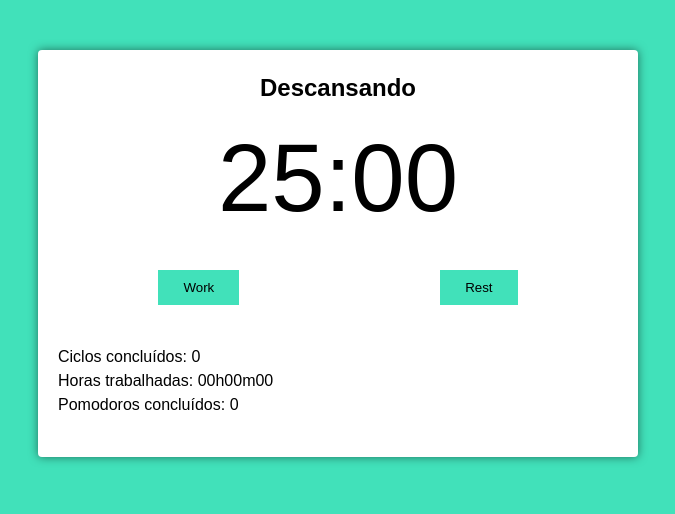
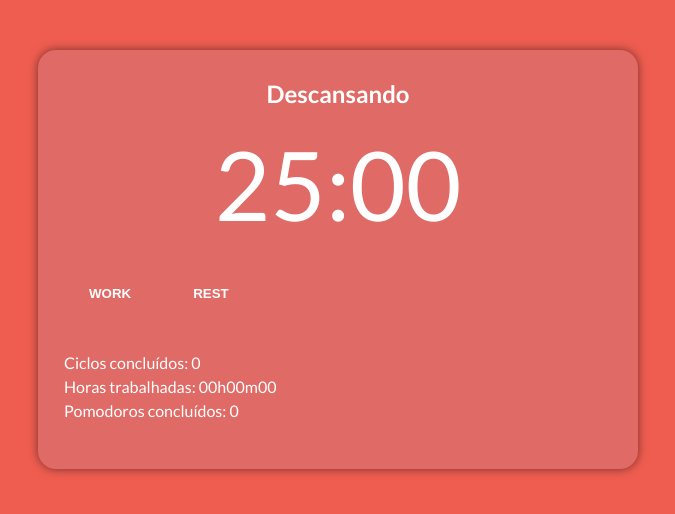
Before and after one commit to codemoises/pomodoro, a React (Create React App) app: page / in a window 1280 px wide. Shown: the top 514 px of the page, without its empty margins (302-977 px from the left). Built offline with nearby package versions, Linux system fonts and the light colour scheme; the HTML template or start-up script is replaced by a standard one.

Commit message:
novas fonts e styles

```diff
--- a/public/index.html
+++ b/public/index.html
@@ -1,20 +1,17 @@
 <!DOCTYPE html>
-<html lang="en">
+<html lang="pt-br">
   <head>
     <meta charset="utf-8" />
-    <link rel="icon" href="%PUBLIC_URL%/favicon.ico" />
     <meta name="viewport" content="width=device-width, initial-scale=1" />
     <meta name="theme-color" content="#000000" />
     <meta
       name="description"
       content="Web site created using create-react-app"
     />
-    <link rel="apple-touch-icon" href="%PUBLIC_URL%/logo192.png" />
     <!--
       manifest.json provides metadata used when your web app is installed on a
       user's mobile device or desktop. See https://developers.google.com/web/fundamentals/web-app-manifest/
     -->
-    <link rel="manifest" href="%PUBLIC_URL%/manifest.json" />
     <!--
       Notice the use of %PUBLIC_URL% in the tags above.
       It will be replaced with the URL of the `public` folder during the build.
@@ -24,7 +21,7 @@
       work correctly both with client-side routing and a non-root public URL.
       Learn how to configure a non-root public URL by running `npm run build`.
     -->
-    <title>React App</title>
+    <title>Pomodoro App</title>
   </head>
   <body>
     <noscript>You need to enable JavaScript to run this app.</noscript>
--- a/src/index.css
+++ b/src/index.css
@@ -1,3 +1,5 @@
+@import url('https://fonts.googleapis.com/css2?family=Lato:ital,wght@0,100;0,300;0,400;0,700;0,900;1,100;1,300;1,400;1,700;1,900&display=swap');
+
 * {
   margin: 0;
   padding: 0;
@@ -6,10 +8,16 @@
 }
 
 body {
-  font-family: sans-serif;
-  background: #41e1ba;
+  font-family: "Lato", sans-serif;
+  background: #ef5d50;
+  color: #fff;
   transition: background-color 300ms ease-in-out;
   line-height: 1.5;
+}
+
+
+.resting {
+  background: #41e1ba !important;
 }
 
 .container {
@@ -17,20 +25,20 @@ body {
   margin: 0 auto;
 }
 
-.working {
-  background: #ef5d50;
-}
-
 .hidden {
   display: none;
 }
 
 .pomodoro {
-  background:  #fff;
+  background: #E06A65;
   margin: 50px 20px;
-  padding: 20px;
-  border-radius: 4px;
+  padding: 26px;
+  border-radius: 18px;
   box-shadow: 0 0 10px rgba(0,0,0,.5);
+}
+
+.resting-pomodoro {
+  background: #69d6bb !important;
 }
 
 .pomodoro h2 {
@@ -38,30 +46,41 @@ body {
   text-align: center;
 }
 
+.pomodoro .controls {
+  display: flex;
+  gap: 12px;
+}
+
 .pomodoro .timer {
   font-size: 6rem;
   text-align: center;
 }
 
-.pomodoro .controls {
-  display: flex;
-  align-items: center;
-  justify-content: space-evenly;
+.pomodoro button {
+  background-color: transparent;
+  font-weight: bold;
+  color: #fff;
+  border: none;
+  border-radius: 4px;
+  margin: 20px 0;
+  padding: 10px 25px;
+  text-transform: uppercase;
+  transition: background-color 300ms ease-in-out;
+  cursor: pointer;
 }
 
-.pomodoro button {
-  background: #41e1ba;
-  border: none;
-  cursor: pointer;
-  padding: 10px 25px;
-  color: #000;
-  transition: background-color 300ms ease-in-out;
-  margin: 20px auto;
+.controls .button-active button {
+  background-color: rgba(0, 0, 0, .15);
 }
 
-.working .pomodoro button {
-  background: #ef5d50;
-  color: #fff;
+.pomodoro .play-and-pause {
+  display: flex;
+  justify-content: center;
+  align-items: center;
+}
+
+.pomodoro .play-and-pause .button-width {
+  width: 80px;
 }
 
 .pomodoro .details {
```
